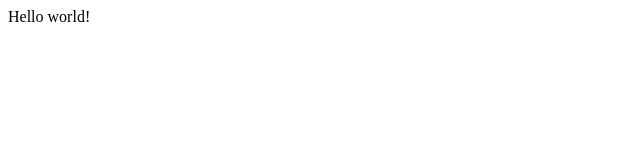
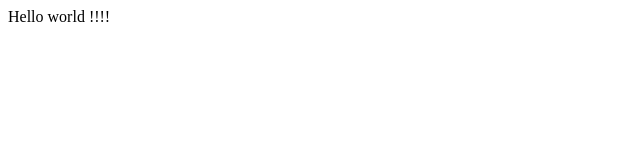
Before and after one commit to matildabellak/first-html, a plain HTML site: page index.html in a window 1280 px wide. Shown: the full height of the page, 0-640 px from the left. Drawn offline with Linux system fonts and the light colour scheme.

Commit message:
Added extra message

```diff
--- a/index.html
+++ b/index.html
@@ -1,4 +1,4 @@
 <html>
   <head></head>
-  <body><p>Hello world!</p></body>
+  <body><p>Hello world !!!!</p></body>
 </html>
```
